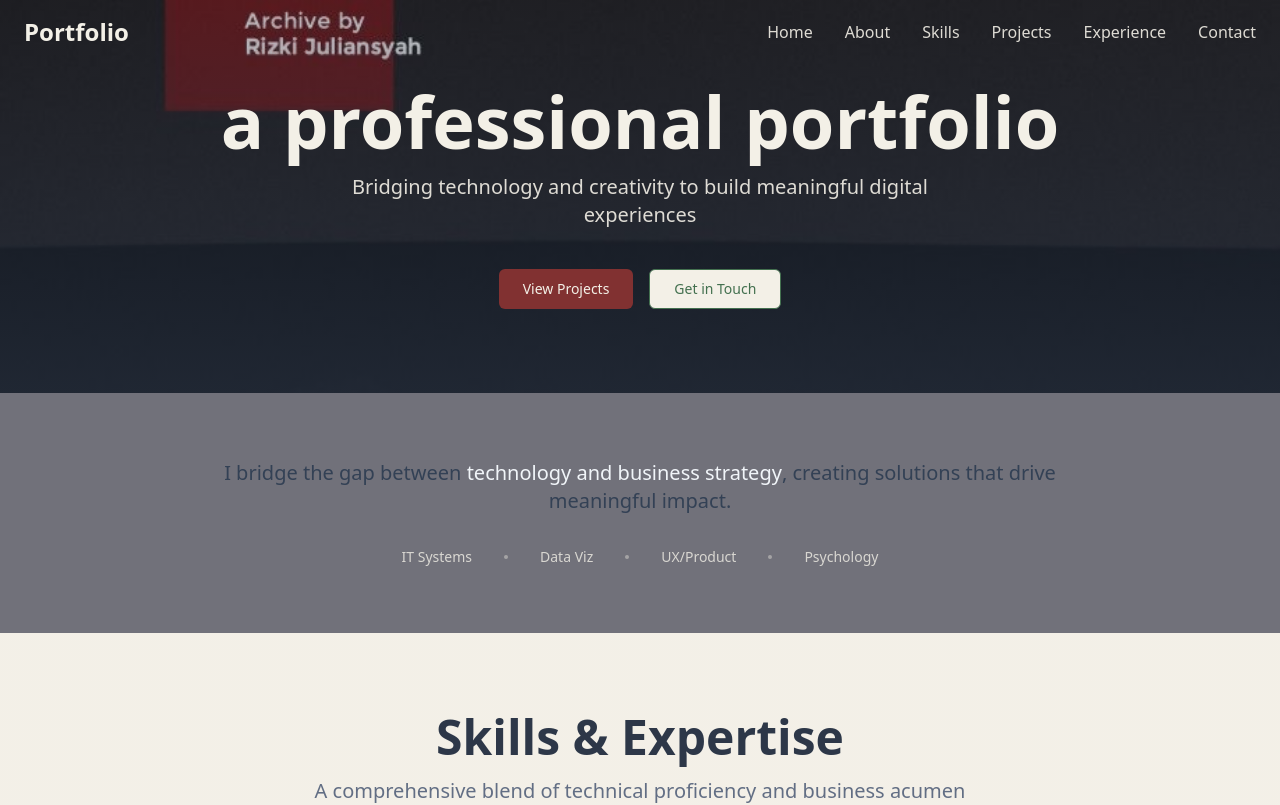
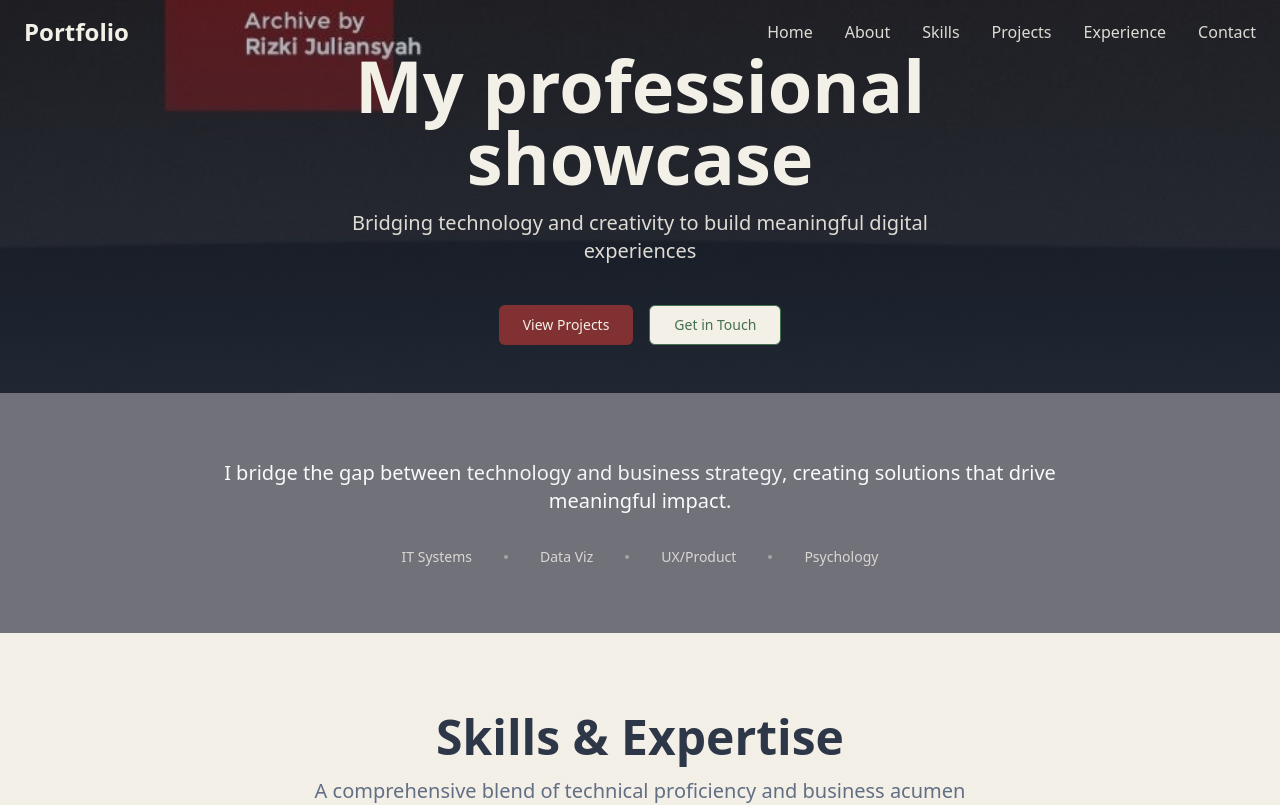
Before and after one commit to annasebedash-creator/anna-sebedach-portfolio, a React (Vite) app: page / in a window 1280 px wide. Shown: the top 805 px of the page. Built offline with nearby package versions, Linux system fonts and the light colour scheme.

Commit message:
Visual edit in Lovable
Edited UI in Lovable

```diff
--- a/src/components/Hero.tsx
+++ b/src/components/Hero.tsx
@@ -11,7 +11,7 @@ const Hero = () => {
 
         <div className="absolute inset-0 flex items-center justify-center">
           <div className="text-center space-y-4 max-w-4xl mx-auto px-6">
-            <h1 className="hero-title text-4xl md:text-6xl lg:text-7xl font-bold text-ivory leading-tight">a professional portfolio</h1>
+            <h1 className="hero-title text-4xl md:text-6xl lg:text-7xl font-bold text-ivory leading-tight">My professional showcase</h1>
             <p className="hero-sub text-lg md:text-xl text-ivory/90 max-w-2xl mx-auto">
               Bridging technology and creativity to build meaningful digital experiences
             </p>
@@ -32,7 +32,7 @@ const Hero = () => {
       <section className="info-slice h-[30vh] flex items-center bg-zinc-500 rounded-none">
         <div className="container mx-auto px-6">
           <div className="max-w-4xl mx-auto text-center space-y-8">
-            <p className="text-lg md:text-xl font-light leading-relaxed text-slate-700">
+            <p className="text-lg leading-relaxed text-slate-50 md:text-xl font-light">
               I bridge the gap between <span className="text-moss-green font-medium text-slate-100">technology and business strategy</span>, creating solutions that drive meaningful impact.
             </p>
 
```
